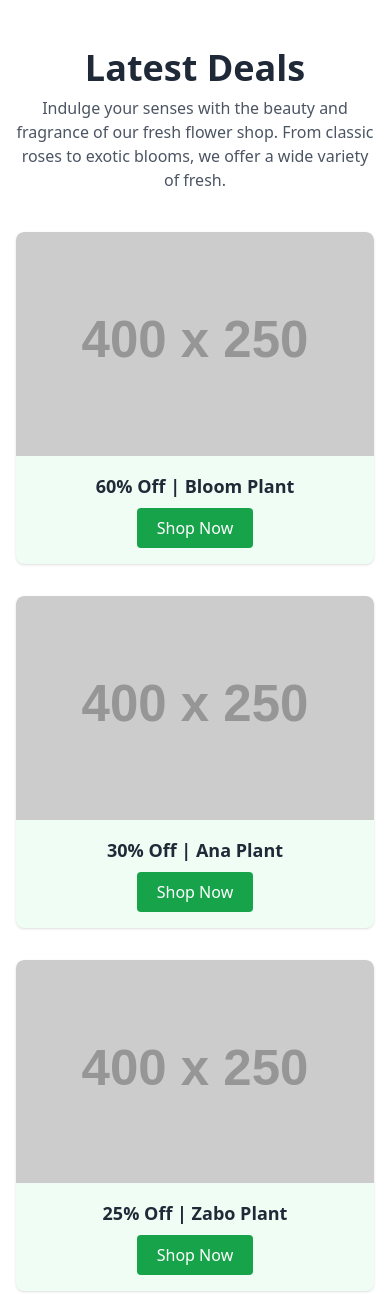
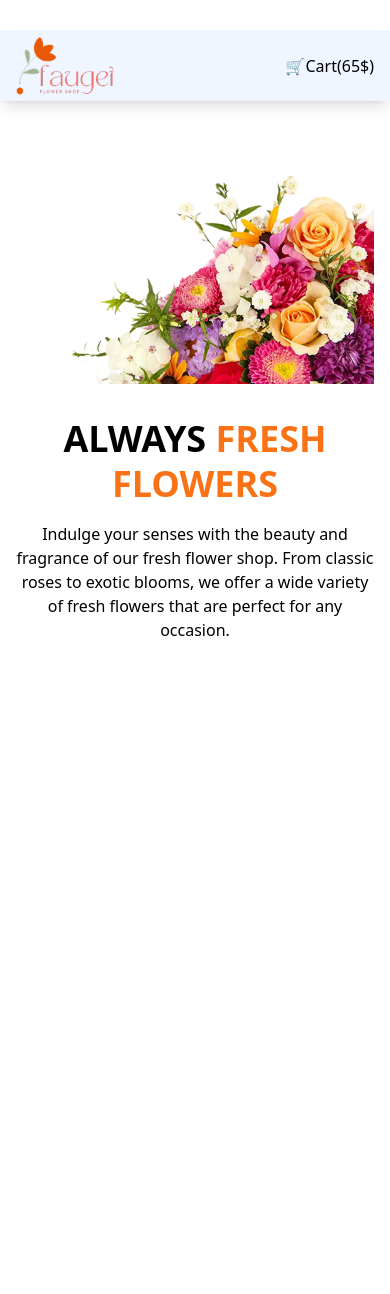
Before and after one commit to Shamim-Faqer/B12A02, a plain HTML site: page experiment.html in a window 390 px wide. After the commit the page ends 844 px from the top, so only its background shows below. Drawn offline with nearby package versions, Linux system fonts and the light colour scheme; placeholder pictures from the web are drawn by us.

Commit message:
responsive-commit

```diff
--- a/experiment.html
+++ b/experiment.html
@@ -1,90 +1,55 @@
 <!DOCTYPE html>
 <html lang="en">
 <head>
-  <meta charset="UTF-8" />
-  <meta name="viewport" content="width=device-width, initial-scale=1.0"/>
-  <title>Latest Deals</title>
+  <meta charset="UTF-8">
+  <meta name="viewport" content="width=device-width, initial-scale=1.0">
+  <title>Document</title>
   <script src="https://cdn.tailwindcss.com"></script>
-  <style>
-    @keyframes spin-badge {
-      0% { transform: rotate(0deg); }
-      100% { transform: rotate(360deg); }
-    }
+</head>
+<body>
 
-    .spin-infinite {
-      animation: spin-badge 3s linear infinite;
-    }
-  </style>
-</head>
-<body class="bg-white text-gray-800 font-sans">
+  <header class="bg-blue-50 h-[71px] max-w-[1140px] mt-[30px]  text-black p-4 mx-auto flex justify-between shadow-lg items-center">
 
-  <section class="py-12 px-4 md:px-16">
-    <!-- Section Heading -->
-    <div class="text-center mb-10">
-      <h2 class="text-4xl font-bold mb-2">Latest Deals</h2>
-      <p class="text-gray-600 max-w-2xl mx-auto">
-        Indulge your senses with the beauty and fragrance of our fresh flower shop.
-        From classic roses to exotic blooms, we offer a wide variety of fresh.
-      </p>
-    </div>
+        <div>
+            <img class="max-w-[135px] max-h-[60px]" src="assets/logo.png" alt="">
+        </div>
+        <button class="sm:hidden text-end">🛒Cart(65$)</button>
+        <ul class="hidden md:flex md:gap-6">
+            <li><a href="">Home</a></li>
+            <li><a href="">Shop</a></li>
+            <li><a href="">About us</a></li>
+            <li><a href="">🛒Cart(65$)</a></li>
+        </ul>
 
-    <!-- Cards -->
-    <div class="grid grid-cols-1 sm:grid-cols-2 lg:grid-cols-3 gap-8">
-      <!-- Card 1 -->
-      <div class="bg-green-50 rounded-lg shadow relative overflow-hidden">
-        <!-- Image area -->
-        <div class="relative">
-          <img src="https://via.placeholder.com/400x250.png?text=Bloom+Plant" alt="Bloom Plant" class="w-full rounded-t-lg">
-          <!-- Trusted Badge (hidden on mobile) -->
-          <img src="https://via.placeholder.com/50.png?text=✔"
-               class="absolute top-2 left-2 w-10 h-10 md:block hidden spin-infinite"
-               alt="Trusted Badge">
-        </div>
-        <!-- Content -->
-        <div class="p-4 text-center">
-          <h3 class="text-lg font-semibold mb-2">60% Off | Bloom Plant</h3>
-          <button onclick="alert('Flower Added to Cart')"
-                  class="bg-green-600 hover:bg-green-700 text-white px-5 py-2 rounded">
-            Shop Now
-          </button>
-        </div>
-      </div>
 
-      <!-- Card 2 -->
-      <div class="bg-green-50 rounded-lg shadow relative overflow-hidden">
-        <div class="relative">
-          <img src="https://via.placeholder.com/400x250.png?text=Ana+Plant" alt="Ana Plant" class="w-full rounded-t-lg">
-          <img src="https://via.placeholder.com/50.png?text=✔"
-               class="absolute top-2 left-2 w-10 h-10 md:block hidden spin-infinite"
-               alt="Trusted Badge">
-        </div>
-        <div class="p-4 text-center">
-          <h3 class="text-lg font-semibold mb-2">30% Off | Ana Plant</h3>
-          <button onclick="alert('Flower Added to Cart')"
-                  class="bg-green-600 hover:bg-green-700 text-white px-5 py-2 rounded">
-            Shop Now
-          </button>
-        </div>
-      </div>
 
-      <!-- Card 3 -->
-      <div class="bg-green-50 rounded-lg shadow relative overflow-hidden">
-        <div class="relative">
-          <img src="https://via.placeholder.com/400x250.png?text=Zabo+Plant" alt="Zabo Plant" class="w-full rounded-t-lg">
-          <img src="https://via.placeholder.com/50.png?text=✔"
-               class="absolute top-2 left-2 w-10 h-10 md:block hidden spin-infinite"
-               alt="Trusted Badge">
-        </div>
-        <div class="p-4 text-center">
-          <h3 class="text-lg font-semibold mb-2">25% Off | Zabo Plant</h3>
-          <button onclick="alert('Flower Added to Cart')"
-                  class="bg-green-600 hover:bg-green-700 text-white px-5 py-2 rounded">
-            Shop Now
-          </button>
-        </div>
-      </div>
-    </div>
-  </section>
+    </header>
+
+
+
+
+       <!-- Hero Section -->
+<section class="flex flex-col-reverse md:flex-row justify-between items-center max-w-[1140px] mx-auto mt-[60px] px-4 gap-8">
+
+  <!-- Text Content -->
+  <div class="max-w-[570px] text-center md:text-left">
+    <h1 class="text-4xl md:text-[64px] font-bold leading-tight">
+      <span class="text-black">ALWAYS</span>
+      <span class="text-orange-500">FRESH <br class="hidden md:block"> FLOWERS</span>
+    </h1>
+    <p class="mt-4 text-base md:text-lg">
+      Indulge your senses with the beauty and fragrance of our fresh flower shop.
+      From classic roses to exotic blooms, we offer a wide variety of fresh flowers
+      that are perfect for any occasion.
+    </p>
+  </div>
+
+  <!-- Hero Image -->
+  <img src="assets/hero-flower.png" alt="Hero Flower" class="w-full max-w-[500px]">
+</section>
+
+
+
 
 </body>
 </html>
```
